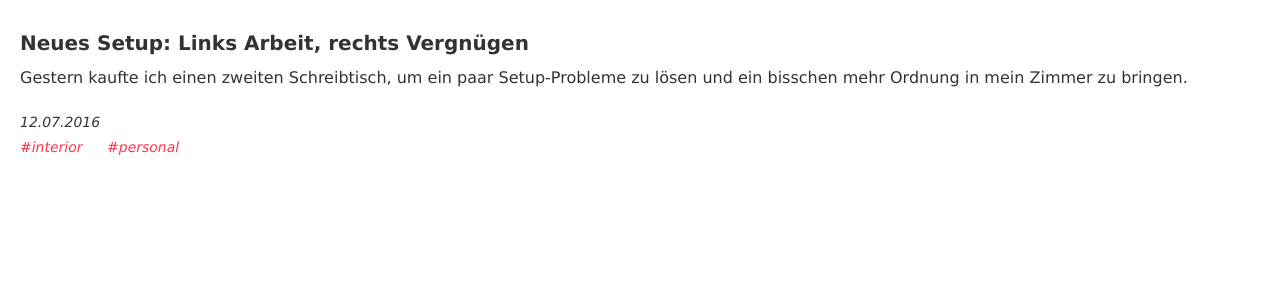
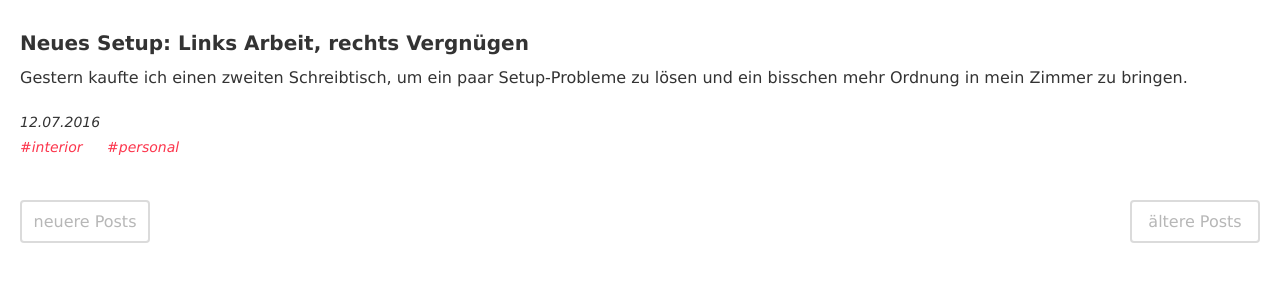
Before and after one commit to Plsr/crushed, a PHP site: page / in a window 1280 px wide. Shown: the part 313-613 px from the top of the page. Run offline with PHP 8.4, Linux system fonts and the light colour scheme.

Commit message:
Implemented pagination styling

```diff
--- a/index.html
+++ b/index.html
@@ -38,5 +38,9 @@
 			</ul>
 		</div>
 	</div>
+  <nav class="c_pagination">
+    <a class="c_btn-pagination" href="#">neuere Posts</a>
+    <a class="c_btn-pagination" href="#">ältere Posts</a>
+  </nav>
 </body>
 </html>
--- /dev/null
+++ b/scss/component/_c_btn-pagination.scss
@@ -0,0 +1,18 @@
+.c_btn-pagination {
+box-sizing: border-box;
+  padding: 10px;
+  border: 2px solid $dark-midgrey;
+  border-radius: 4px;
+  text-decoration: none;
+  font-size: 16px;
+  color: $grey;
+  text-align: center;
+  min-width: 130px;
+  float: left;
+  display: inline-block;
+
+  &:last-child {
+    margin-right: 0;
+    float: right;
+  }
+}
--- /dev/null
+++ b/scss/component/_c_pagination.scss
@@ -0,0 +1,5 @@
+.c_pagination {
+  margin-left: 20px;
+  margin-right: 20px;
+  margin-bottom: 80px;
+}
--- a/scss/style.scss
+++ b/scss/style.scss
@@ -15,6 +15,8 @@
 @import 'component/c_post-preview-meta';
 @import 'component/c_preview-tags';
 @import 'component/c_home-divider';
+@import 'component/c_pagination';
+@import 'component/c_btn-pagination';
 
 // Layouts
 @import 'layout/site-header';
--- a/scss/vars/_colors.scss
+++ b/scss/vars/_colors.scss
@@ -1,5 +1,7 @@
 $lightgrey: #F8F8F8;
 $midgrey: #E7E7E7;
+$dark-midgrey: #DBDBDB;
+$grey: #B7B7B7;
 $accentcolor: #FC354C;
 
 $textcolor: #333333;
--- a/style.css
+++ b/style.css
@@ -438,6 +438,27 @@ h2.c_post-title {
   border-top: 1px #E7E7E7;
   background-color: #E7E7E7; }
 
+.c_pagination {
+  margin-left: 20px;
+  margin-right: 20px;
+  margin-bottom: 80px; }
+
+.c_btn-pagination {
+  box-sizing: border-box;
+  padding: 10px;
+  border: 2px solid #DBDBDB;
+  border-radius: 4px;
+  text-decoration: none;
+  font-size: 16px;
+  color: #B7B7B7;
+  text-align: center;
+  min-width: 130px;
+  float: left;
+  display: inline-block; }
+  .c_btn-pagination:last-child {
+    margin-right: 0;
+    float: right; }
+
 .site-header {
   background-color: #F8F8F8;
   -webkit-box-shadow: 0px 1px 0px 0px rgba(0, 0, 0, 0.16);
```
